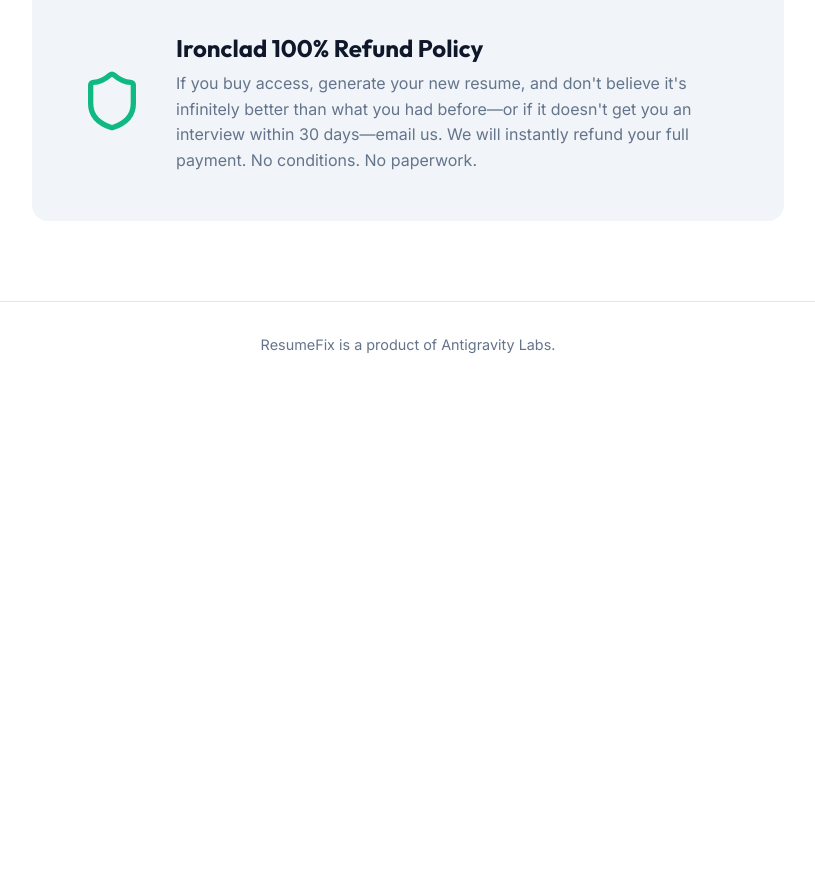
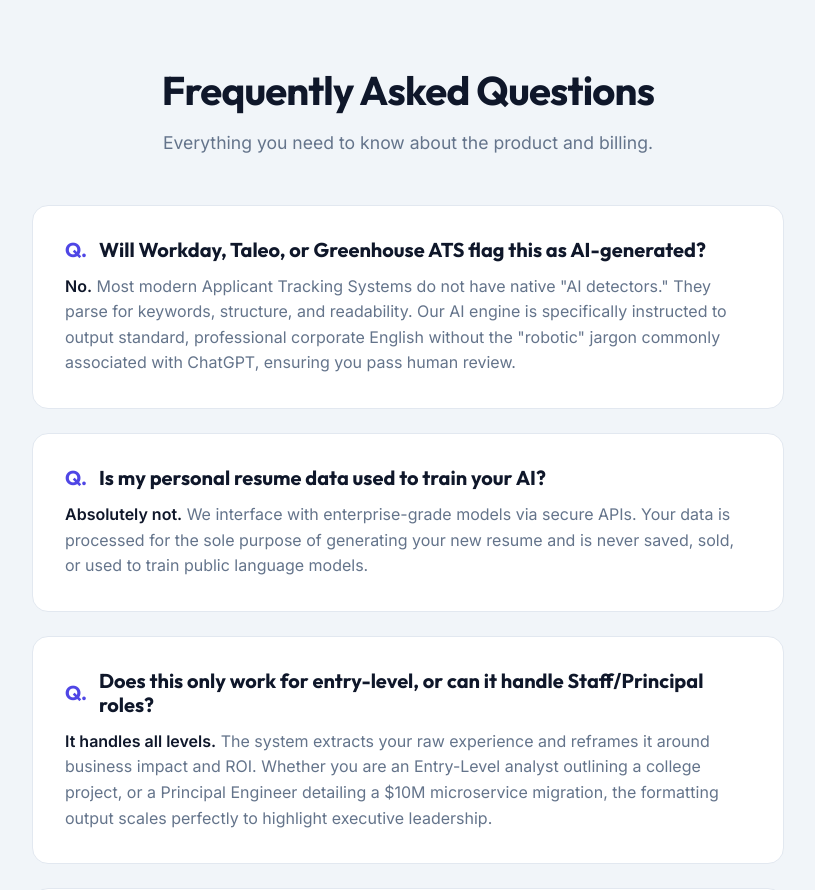
Before and after one commit to ksuhasaria/ResumeFix, a Next.js app: page / in a window 1280 px wide. Shown: the part 3840-4730 px from the top of the page, without its empty margins (232-1047 px from the left). Before the commit the page ends 4244 px from the top, so only its background shows below. Built offline with nearby package versions, Linux system fonts and the light colour scheme; no server answers.

Commit message:
feat: add Granular FAQ section to landing page

```diff
--- a/src/app/page.tsx
+++ b/src/app/page.tsx
@@ -352,8 +352,60 @@
                 </div>
             </section>
 
+            {/* FAQ / Objection Handling */}
+            <section style={{ padding: '5rem 1rem', background: 'var(--muted)' }}>
+                <div className="container" style={{ maxWidth: '800px' }}>
+                    <div style={{ textAlign: 'center', marginBottom: '3rem' }}>
+                        <h2 style={{ fontSize: '2.5rem', marginBottom: '1rem', fontWeight: 800, letterSpacing: '-0.02em' }}>
+                            Frequently Asked Questions
+                        </h2>
+                        <p style={{ color: 'var(--muted-foreground)', fontSize: '1.1rem' }}>
+                            Everything you need to know about the product and billing.
+                        </p>
+                    </div>
+
+                    <div style={{ display: 'flex', flexDirection: 'column', gap: '1.5rem' }}>
+                        <div style={{ background: 'var(--card)', padding: '2rem', borderRadius: '1rem', border: '1px solid var(--border)' }}>
+                            <h3 style={{ fontSize: '1.25rem', fontWeight: 700, marginBottom: '0.75rem', display: 'flex', gap: '0.75rem', alignItems: 'center' }}>
+                                <span style={{ color: 'var(--primary)', fontWeight: 900 }}>Q.</span> Will Workday, Taleo, or Greenhouse ATS flag this as AI-generated?
+                            </h3>
+                            <p style={{ color: 'var(--muted-foreground)', lineHeight: 1.6 }}>
+                                <span style={{ color: 'var(--foreground)', fontWeight: 600 }}>No.</span> Most modern Applicant Tracking Systems do not have native "AI detectors." They parse for keywords, structure, and readability. Our AI engine is specifically instructed to output standard, professional corporate English without the "robotic" jargon commonly associated with ChatGPT, ensuring you pass human review.
+                            </p>
+                        </div>
+
+                        <div style={{ background: 'var(--card)', padding: '2rem', borderRadius: '1rem', border: '1px solid var(--border)' }}>
+                            <h3 style={{ fontSize: '1.25rem', fontWeight: 700, marginBottom: '0.75rem', display: 'flex', gap: '0.75rem', alignItems: 'center' }}>
+                                <span style={{ color: 'var(--primary)', fontWeight: 900 }}>Q.</span> Is my personal resume data used to train your AI?
+                            </h3>
+                            <p style={{ color: 'var(--muted-foreground)', lineHeight: 1.6 }}>
+                                <span style={{ color: 'var(--foreground)', fontWeight: 600 }}>Absolutely not.</span> We interface with enterprise-grade models via secure APIs. Your data is processed for the sole purpose of generating your new resume and is never saved, sold, or used to train public language models.
+                            </p>
+                        </div>
+
+                        <div style={{ background: 'var(--card)', padding: '2rem', borderRadius: '1rem', border: '1px solid var(--border)' }}>
+                            <h3 style={{ fontSize: '1.25rem', fontWeight: 700, marginBottom: '0.75rem', display: 'flex', gap: '0.75rem', alignItems: 'center' }}>
+                                <span style={{ color: 'var(--primary)', fontWeight: 900 }}>Q.</span> Does this only work for entry-level, or can it handle Staff/Principal roles?
+                            </h3>
+                            <p style={{ color: 'var(--muted-foreground)', lineHeight: 1.6 }}>
+                                <span style={{ color: 'var(--foreground)', fontWeight: 600 }}>It handles all levels.</span> The system extracts your raw experience and reframes it around business impact and ROI. Whether you are an Entry-Level analyst outlining a college project, or a Principal Engineer detailing a $10M microservice migration, the formatting output scales perfectly to highlight executive leadership.
+                            </p>
+                        </div>
+
+                        <div style={{ background: 'var(--card)', padding: '2rem', borderRadius: '1rem', border: '1px solid var(--border)' }}>
+                            <h3 style={{ fontSize: '1.25rem', fontWeight: 700, marginBottom: '0.75rem', display: 'flex', gap: '0.75rem', alignItems: 'center' }}>
+                                <span style={{ color: 'var(--primary)', fontWeight: 900 }}>Q.</span> Is this a subscription? Will I be charged again next month?
+                            </h3>
+                            <p style={{ color: 'var(--muted-foreground)', lineHeight: 1.6 }}>
+                                <span style={{ color: 'var(--foreground)', fontWeight: 600 }}>Pay once. Use forever.</span> This is a strict D2C lifetime deal. You pay a single flat fee ($29 or $99) securely through Stripe today, and you retain access to the tool forever to update your resume for future job changes.
+                            </p>
+                        </div>
+                    </div>
+                </div>
+            </section>
+
             {/* Guarantee */}
-            <section style={{ padding: '0 1rem 5rem' }}>
+            <section style={{ padding: '5rem 1rem', background: 'var(--background)' }}>
                 <div className="container" style={{ maxWidth: '800px' }}>
                     <div style={{ background: 'var(--muted)', borderRadius: '1rem', padding: '3rem', display: 'flex', gap: '2rem', alignItems: 'center' }}>
                         <div style={{ color: 'var(--success)', flexShrink: 0 }}>
```
Also changed, not shown: 1 other file (tests, documents, lock files or other folders).
